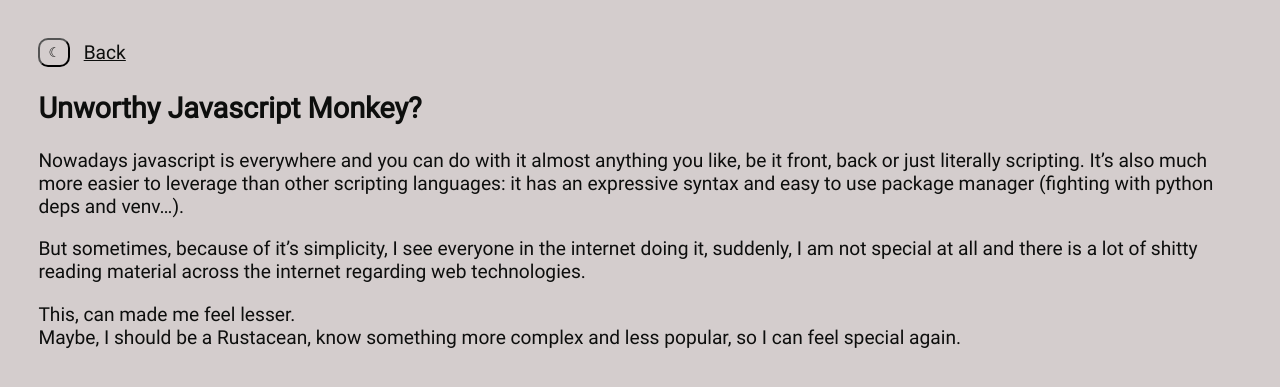
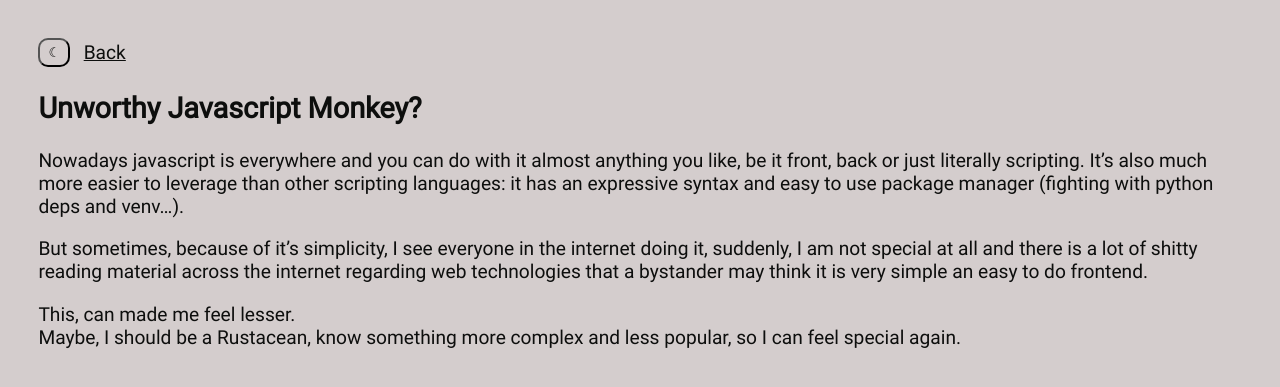
Before and after one commit to purple-cmd/blog, a Jekyll site: the page built from _posts/2022-02-07-unworthy-JS-monkey.md, in a window 1280 px wide. Shown: the top 387 px of the page. Built offline with Jekyll 4.4.1, drawn with Linux system fonts in a browser that asks for light colours.

Commit message:
2022-02-07-unworthy-JS-monkey

```diff
--- a/_posts/2022-02-07-unworthy-JS-monkey.md
+++ b/_posts/2022-02-07-unworthy-JS-monkey.md
@@ -5,7 +5,7 @@ layout: default
 
 Nowadays javascript is everywhere and you can do with it almost anything you like, be it front, back or just literally scripting. It's also much more easier to leverage than other scripting languages: it has an expressive syntax and easy to use package manager (fighting with python deps and venv...).
 
-But sometimes, because of it's simplicity, I see everyone in the internet doing it, suddenly, I am not special at all and there is a lot of shitty reading material across the internet regarding web technologies.
+But sometimes, because of it's simplicity, I see everyone in the internet doing it, suddenly, I am not special at all and there is a lot of shitty reading material across the internet regarding web technologies that a bystander may think it is very simple an easy to do frontend.
 
 This, can made me feel lesser.
 Maybe, I should be a Rustacean, know something more complex and less popular, so I can feel special again.
```
